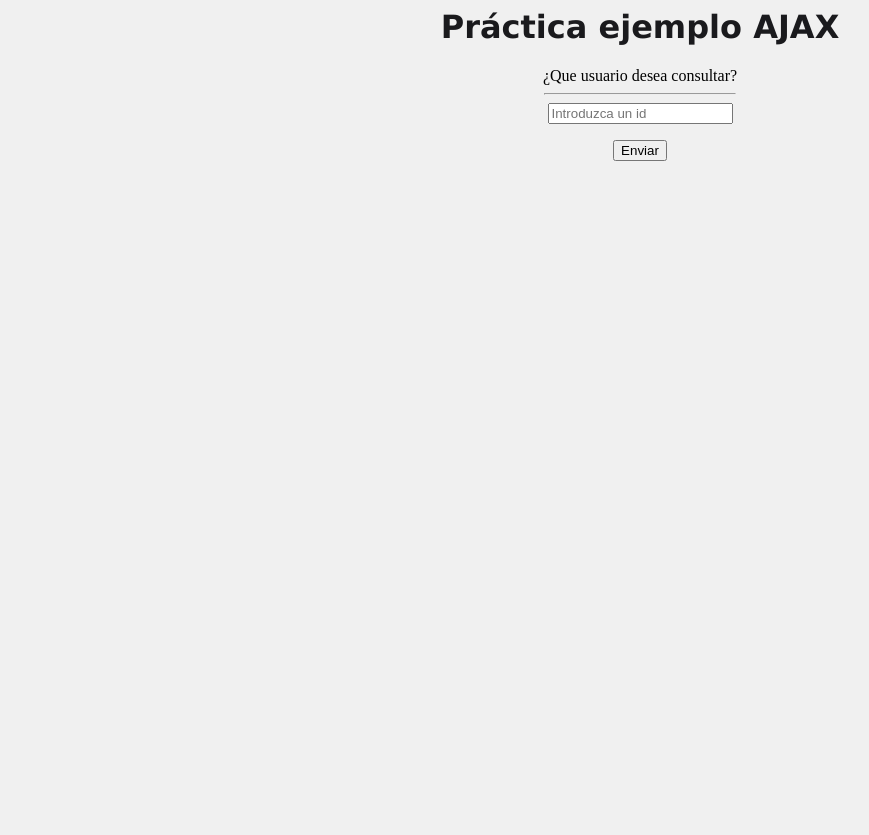
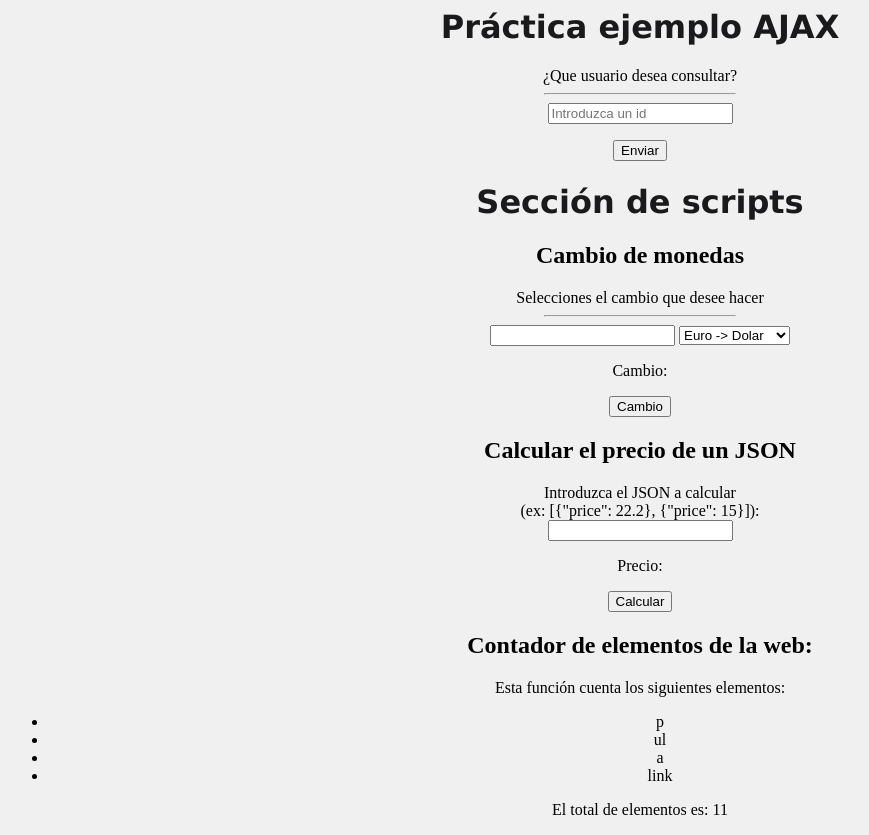
Before and after one commit to SkyZyy/usabilidad, a plain HTML site: page Practicas/Practica ajax/index.html in a window 1280 px wide. Shown: the whole page, without its empty margins (0-869 px from the left). Before the commit the page ends 800 px from the top, so only its background shows below. Drawn offline with nearby package versions, Linux system fonts and the light colour scheme.

Commit message:
Practica AJAX y ejemplos de scripts

```diff
--- a/Practicas/Practica ajax/index.html
+++ b/Practicas/Practica ajax/index.html
@@ -13,7 +13,7 @@
 
 
         <div class="info">
-            <form action="">
+            <form>
                 ¿Que usuario desea consultar?
                 <hr>
                 <input type="number" id="data" placeholder="Introduzca un id">
@@ -21,8 +21,74 @@
             </form>
 
             <button onclick="loaddata(data.value)">Enviar</button>
+
+            <p id="info"></p>
         </div>
 
+        <h1>Sección de scripts</h1>
+
+        <div class="scripts">
+
+            <h2>Cambio de monedas</h2>
+            <form>
+                Selecciones el cambio que desee hacer
+                <hr>
+                <input type="number" id="money">
+                <select id="carlist" form="carform">
+                    <option value="EuroDollar">Euro -> Dolar</option>
+                    <option value="DollarEuro">Dolar -> Euro</option>
+                    <option value="EuroLira">Euro -> Lira</option>
+                    <option value="LiraEuro">Lira -> Euro</option>
+                    <option value="EuroBolivar">Euro -> Bolivar</option>
+                    <option value="BolivarEuro">Bolivar -> Euro</option>
+                </select>
+            </form>
+
+            <p>
+                Cambio:
+                <a id="moneyvalue"></a>
+            </p>
+
+            <button onclick="moneychange(money.value, carlist.value)">Cambio</button>
+
+            <h2>Calcular el precio de un JSON</h2>
+            <form>
+                Introduzca el JSON a calcular
+                <br>
+                (ex: [{"price": 22.2}, {"price": 15}]):
+                <br>
+                <input type="text" id="products">
+            </form>
+
+            <p>
+                Precio:
+                <a id="totalprice"></a>
+            </p>
+            <button onclick="price(products.value)">Calcular</button>
+
+            <h2>Contador de elementos de la web:</h2>
+
+            <p>
+                Esta función cuenta los siguientes elementos:
+
+                <ul>
+                    <li>p</li>
+                    <li>ul</li>
+                    <li>a</li>
+                    <li>link</li>
+                </ul>
+            </p>
+
+            <p>
+                El total de elementos es:
+                <a id="totalelements"></a>
+            </p>
+
+        </div>
+
+        <script>
+            info();
+        </script>
     </body>
 
 </html>
--- a/Practicas/Practica ajax/main.js
+++ b/Practicas/Practica ajax/main.js
@@ -3,9 +3,62 @@ function loaddata(data){
         "https://jsonplaceholder.typicode.com/comments?postId=1",
         function (datas){
             var aux= datas;
+            var result = aux.filter(a => a.id == data);
+            document.getElementById("info").innerHTML = "Nombre: " + result[0].name + "<br> Email: " + result[0].email;
         }
     );
+}
 
-    var result = aux.filter(a => a.id == data);
-    alert(result);
+function moneychange(data, type){
+    var EuroDollar= 1.14;
+    var EuroLira = 6.21;
+    var EuroBolivar = 3746.04;
+
+    if(type == "EuroDollar"){
+        document.getElementById("moneyvalue").innerHTML = Math.round((data * EuroDollar) *100) /100;
+    }
+
+    if(type == "DollarEuro"){
+        document.getElementById("moneyvalue").innerHTML = Math.round((data / EuroDollar) *100) /100;
+    }
+
+    if(type == "EuroLira"){
+        document.getElementById("moneyvalue").innerHTML = Math.round((data * EuroLira) *100) /100;
+    }
+
+    if(type == "LiraEuro"){
+        document.getElementById("moneyvalue").innerHTML = Math.round((data / EuroLira) *100) /100;
+    }
+
+    if(type == "EuroBolivar"){
+        document.getElementById("moneyvalue").innerHTML = Math.round((data * EuroBolivar) *100) /100;
+    }
+
+    if(type == "BolivarEuro"){
+        document.getElementById("moneyvalue").innerHTML = Math.round((data / EuroBolivar) *100) /100;
+    }
 }
+
+function price(products){
+    var aux = JSON.parse(products);
+    var price = 0.0;
+    var subtotal = 0.0;
+
+    for(i in aux){
+        price += parseFloat(aux[i].price);
+    }
+
+    subtotal = parseFloat(price) + (parseFloat(price) * 0.7);
+    document.getElementById("totalprice").innerHTML = subtotal;
+}
+
+function info(){
+    var total = 0;
+
+    total += document.getElementsByTagName("p").length;
+    total += document.getElementsByTagName("ul").length;
+    total += document.getElementsByTagName("a").length;
+    total += document.getElementsByTagName("link").length;
+
+    document.getElementById("totalelements").innerHTML = total;
+}
```
